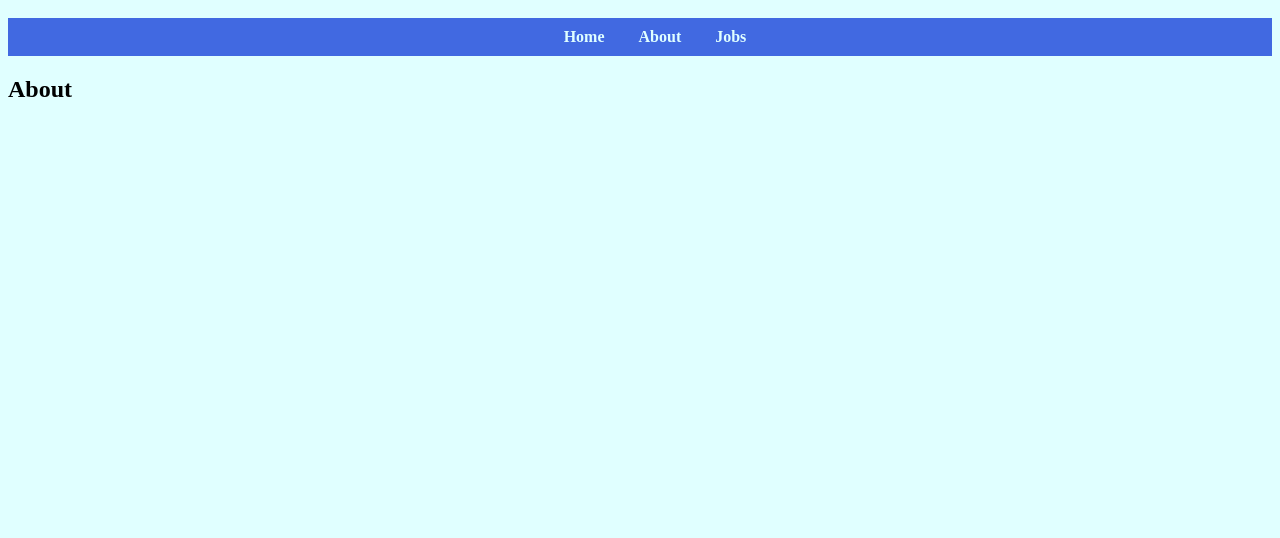
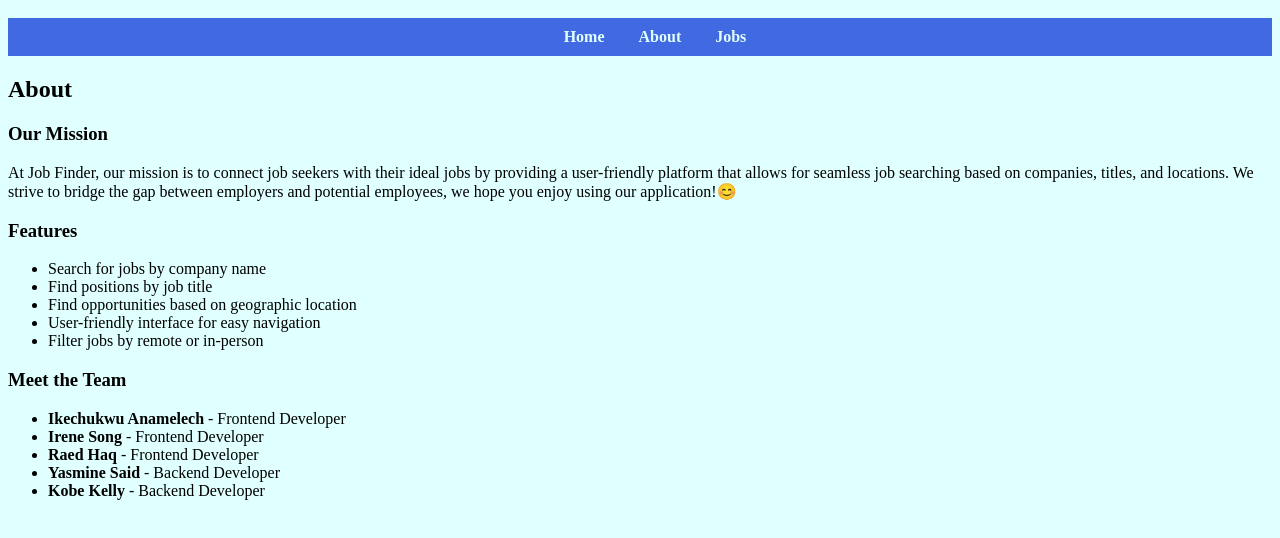
Before and after one commit to iirenesong/377-Project, a plain HTML site: page about.html in a window 1280 px wide. Shown: the part 48-586 px from the top of the page. Drawn offline with Linux system fonts and the light colour scheme; no server answers.

Commit message:
Update about.html
Added functionality for about page

```diff
--- a/about.html
+++ b/about.html
@@ -21,6 +21,38 @@
 
         <!-- Main -->
         <h2>About</h2>
+           <!-- Our Mission Section -->
+           <section id="mission">
+            <h3>Our Mission</h3>
+            <p>At Job Finder, our mission is to connect job seekers with their ideal jobs by providing a user-friendly platform that allows for seamless job searching based on companies, titles, and locations. We strive to bridge the gap between employers and potential employees, we hope you enjoy using our application!😊</p>
+        </section>
+
+        <!-- Features Section -->
+        <section id="features">
+            <h3>Features</h3>
+            <ul>
+                <li>Search for jobs by company name</li>
+                <li>Find positions by job title</li>
+                <li>Find opportunities based on geographic location</li>
+                <li>User-friendly interface for easy navigation</li>
+                <li>Filter jobs by remote or in-person</li>
+            </ul>
+        </section>
+
+        <!-- Meet the Team Section -->
+        <section id="team">
+            <h3>Meet the Team</h3>
+            <ul>
+                <li><strong>Ikechukwu Anamelech</strong> - Frontend Developer</li>
+                <li><strong>Irene Song</strong> - Frontend Developer</li>
+                <li><strong>Raed Haq</strong> - Frontend Developer</li>
+                <li><strong>Yasmine Said</strong> - Backend Developer</li>
+                <li><strong>Kobe Kelly</strong> - Backend Developer</li>
+            </ul>
+        </section>
+    </main>
+</body>
+</html>
 
     <body>
 </html>
```
